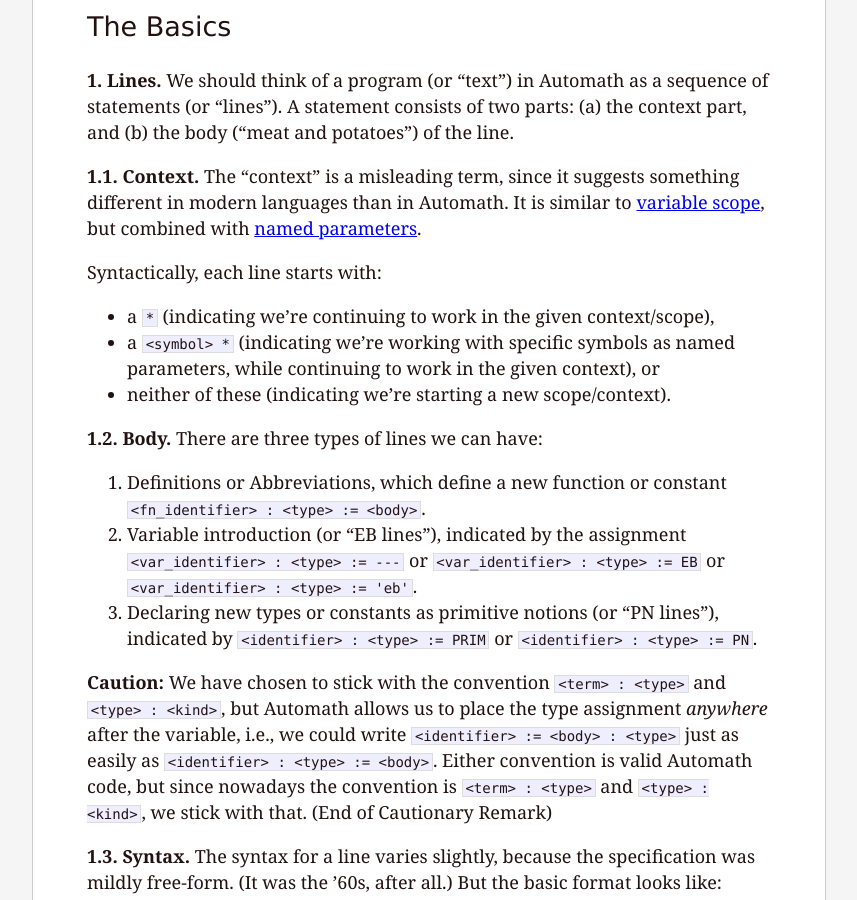
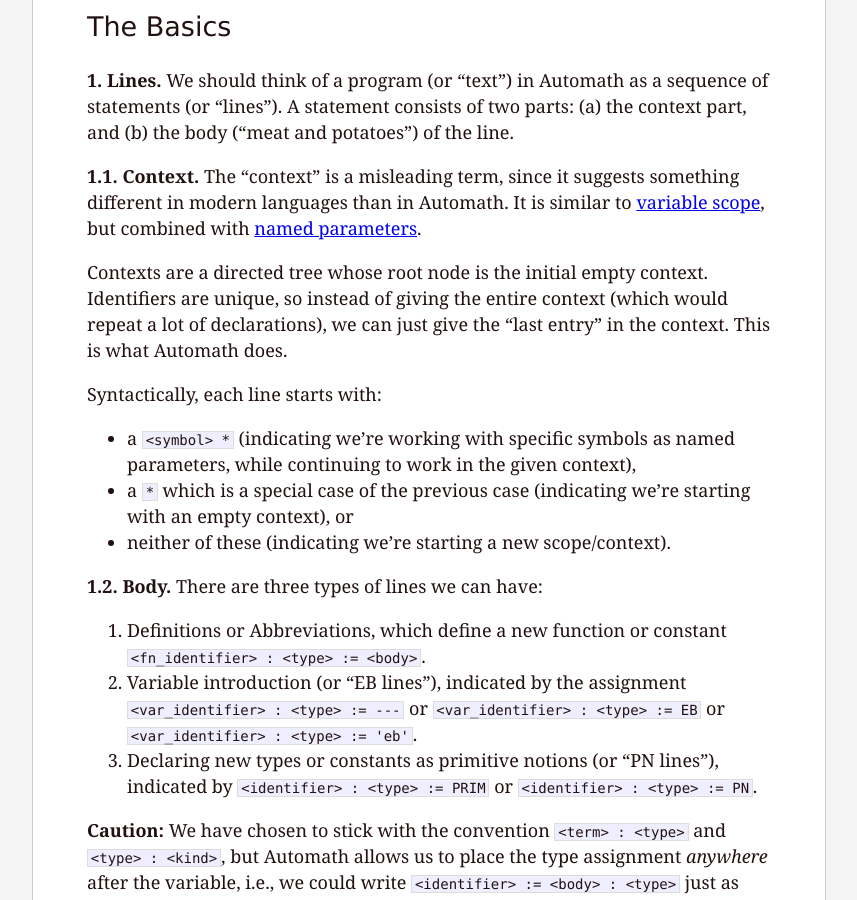
Before and after one commit to pqnelson/pqnelson.github.com, a Jekyll site: the page built from _posts/2015-12-27-tutorial-automath.md, in a window 1280 px wide and 900 px high, scrolled down 316 px. Shown: the whole window, without its empty margins (211-1068 px from the left). Built offline with Jekyll 4.4.1, drawn with Linux system fonts in a browser that asks for light colours.

Commit message:
[typo] Fixed typo about contexts in Automath

```diff
--- a/_posts/2015-12-27-tutorial-automath.md
+++ b/_posts/2015-12-27-tutorial-automath.md
@@ -30,10 +30,16 @@
 but combined with
 [named parameters](https://en.wikipedia.org/wiki/Named_parameter).
 
+Contexts are a directed tree whose root node is the initial empty
+context. Identifiers are unique, so instead of giving the entire context
+(which would repeat a lot of declarations), we can just give the "last entry"
+in the context. This is what Automath does.
+
 Syntactically, each line starts with:
 
-- a `*` (indicating we're continuing to work in the given context/scope),
-- a `<symbol> *` (indicating we're working with specific symbols as named parameters, while continuing to work in the given context), or
+- a `<symbol> *` (indicating we're working with specific symbols as named parameters, while continuing to work in the given context),
+- a `*` which is a special case of the previous case (indicating we're
+  starting with an empty context), or
 - neither of these (indicating we're starting a new scope/context).
 
 **1.2. Body.**
```
